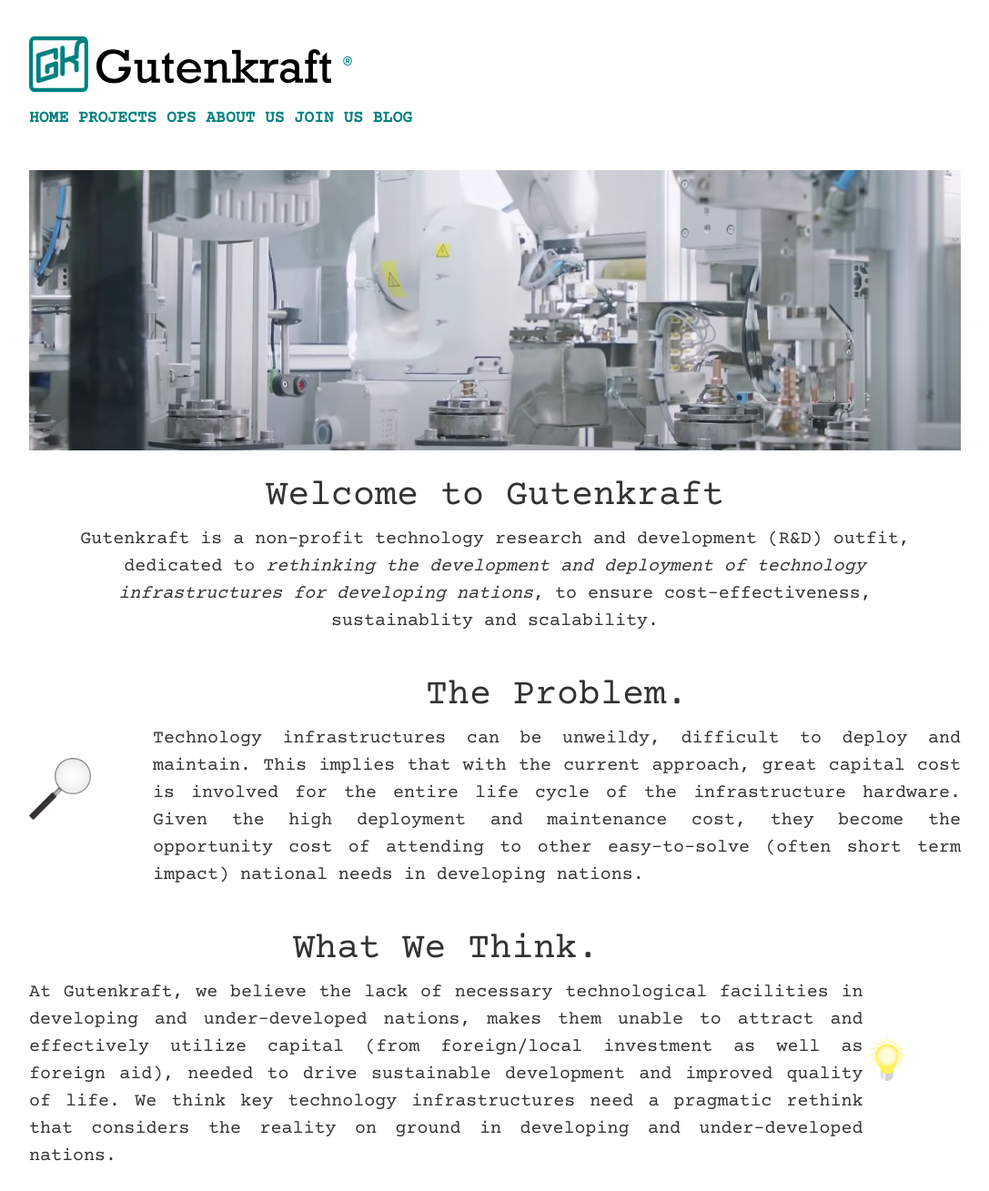
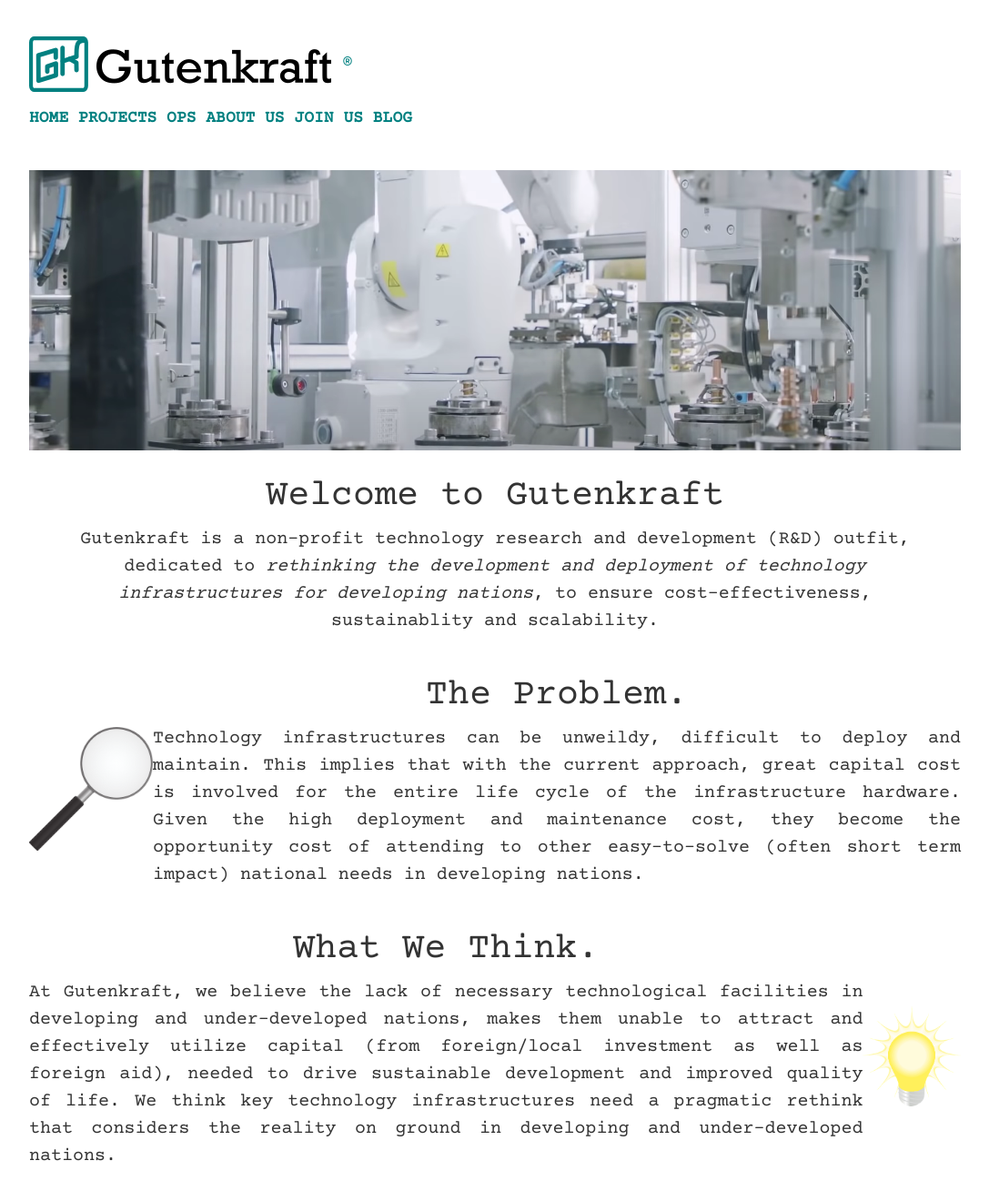
Before and after one commit to oferonmi/datafilik.github.io, a Jekyll site: the page built from index.html, in a window 1280 px wide. Shown: the top 1309 px of the page at 91% size, without its empty margins (96-1183 px from the left). Built offline with Jekyll 4.4.1, drawn with Linux system fonts in a browser that asks for light colours; some web fonts are replaced; grey boxes are pictures that could not be loaded.

Commit message:
content update

```diff
--- a/index.html
+++ b/index.html
@@ -17,7 +17,7 @@ title: Gutenkraft - Adapt and Innovate for growth
 
 <section class="wrapper">
 	<div>
-		<img id="just-above-thumbnail-img" src="/img/magnifying-glass-clipart-nobkgnd.png" alt="magnifying glass">
+		<img id="responsive-img" src="/img/magnifying-glass-clipart-nobkgnd.png" alt="magnifying glass">
 	</div>
 
 	<div>
@@ -40,13 +40,13 @@ title: Gutenkraft - Adapt and Innovate for growth
 	</div>
 
 	<div>
-		<img id="just-above-thumbnail-img" src="/img/light-bulb-nobkgnd.png" alt="glowing light bulb image">
+		<img id="responsive-img" src="/img/light-bulb-nobkgnd.png" alt="glowing light bulb image">
 	</div>
 </section><br>
 
 <section class="wrapper">
 	<div>
-		<img id="just-above-thumbnail-img" src="/img/scope-target-nobkgnd.png" alt="scope target image">
+		<img id="responsive-img" src="/img/scope-target-nobkgnd.png" alt="scope target image">
 	</div>
 
 	<div>
```
